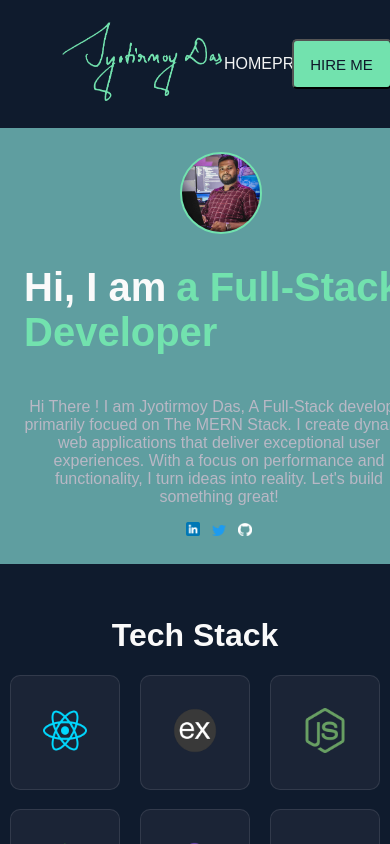
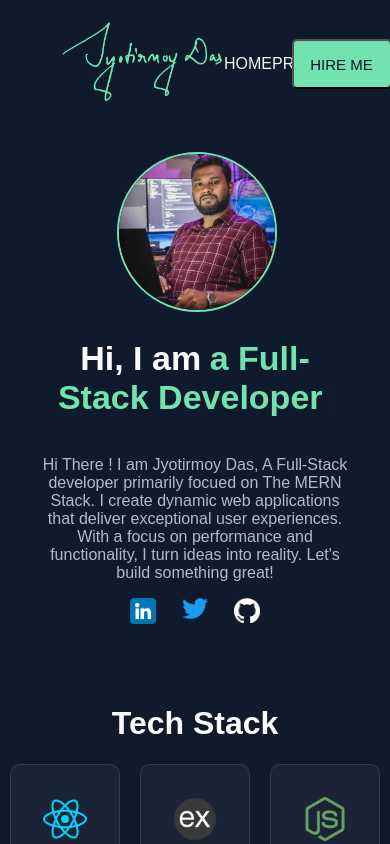
Before and after one commit to jyotirmoy1997/personal-portfolio, a React (Vite) app: page / in a window 390 px wide. Shown: the top 844 px of the page. Built offline with nearby package versions, Linux system fonts and the light colour scheme; no server answers; a web font is replaced by a local one.

Commit message:
Fixed Responsiveness in Header Component

```diff
--- a/src/components/landing-page/landing-page.styles.css
+++ b/src/components/landing-page/landing-page.styles.css
@@ -1,22 +1,24 @@
 .landing-page-outer{
     width: 100%;
-    background-color: cadetblue;
+
 }
 
 .landing-page-inner{
     width: 100%;
     max-width: 1200px;
     margin: 0 auto;
-    /* background-color: chocolate; */
+
     display: flex;
     flex-direction: column;
     align-items: center;
-    padding: 1.5em;
+    padding: 1.5em 0;
+    /* background-color: cadetblue; */
 }
 
 .about-heading{
     font-size: 20px;
     color: #FAFAFA;
+    /* background-color: chocolate; */
 }
 
 .about-heading-beg{
@@ -62,3 +64,27 @@
     height: 100%;
     width: 100%;
 }
+
+@media(max-width: 650px){
+    #dp-container{
+        width: 40%;
+    }
+    .about{
+        text-align: center;
+        color: #B9B8C5;
+        width: 80%;
+        margin: 0 auto;
+        padding: 0;
+    }
+    .about-heading{
+        width: 80%;
+        text-align: center;
+        font-size: 17px;
+    }
+    .social-links{
+        /* background-color: chocolate; */
+        width: 40%;
+        display: flex;
+        justify-content: space-around;
+    }
+}
--- a/src/components/tech-stack/tech-stack.styles.css
+++ b/src/components/tech-stack/tech-stack.styles.css
@@ -1,5 +1,5 @@
 .tech-stack-outer{
-
+    margin: 0 auto;
     width: 100%;
     padding: 2em 0;
 }
```
